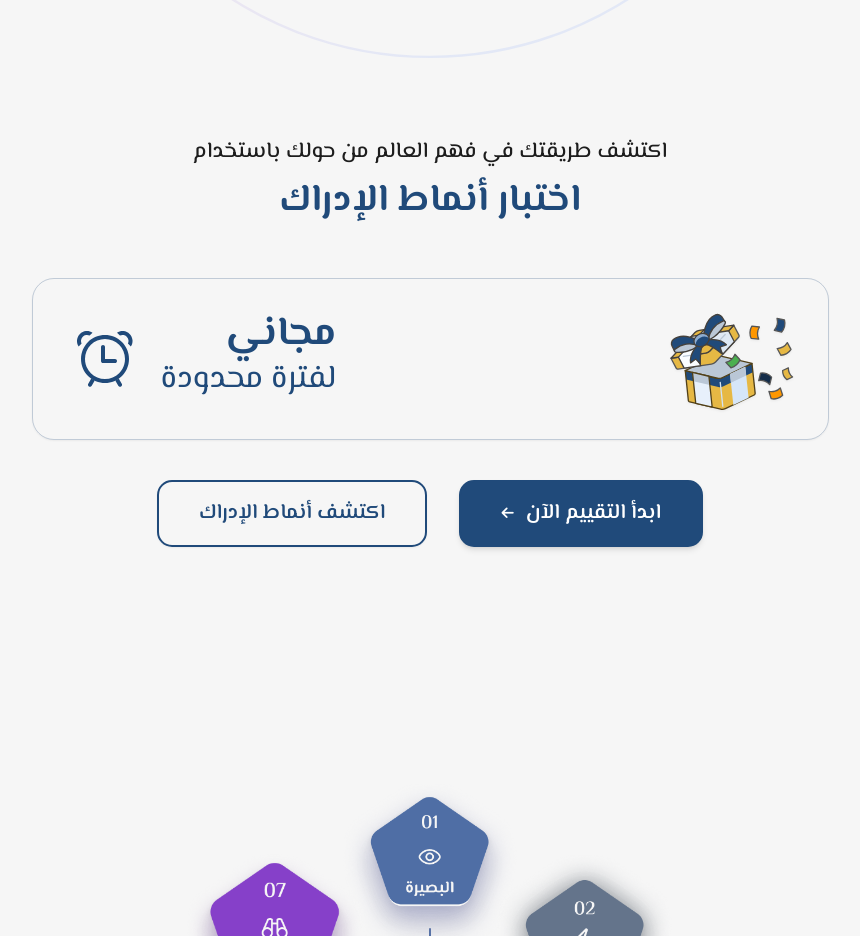
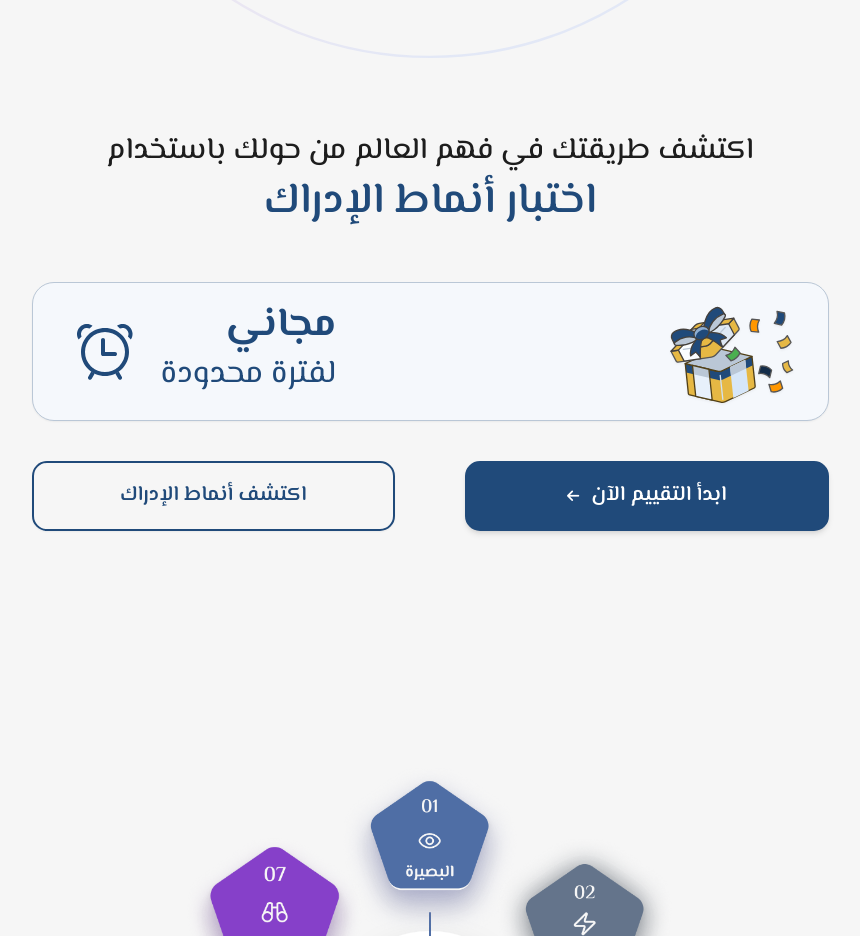
Before and after one commit to Ahmedsayed732004444/Home-Page, a website built with Vite: page index.html in a window 1280 px wide. Shown: the part 2681-3617 px from the top of the page, without its empty margins (210-1070 px from the left). Built offline with nearby package versions, Linux system fonts and the light colour scheme.

Commit message:
style: exact figma dimensions for perception headers, CTA box, and buttons

```diff
--- a/index.html
+++ b/index.html
@@ -459,19 +459,23 @@
 
       <!-- Heading (#875:7315) -->
       <div class="text-center mt-4 mb-6 px-2">
-        <p class="text-[15px] sm:text-[18px] md:text-[22px] font-medium text-brand-dark mb-1">اكتشف طريقتك في فهم العالم من حولك باستخدام</p>
-        <h2 class="text-[24px] sm:text-[30px] md:text-[38px] font-bold text-brand-primary">اختبار أنماط الإدراك</h2>
+        <p class="text-[15px] sm:text-[22px] md:text-[30px] font-medium text-brand-dark mb-1 leading-none" style="font-family: 'El Messiri', sans-serif; font-weight: 500;">
+          اكتشف طريقتك في فهم العالم من حولك باستخدام
+        </p>
+        <h2 class="text-[24px] sm:text-[34px] md:text-[43px] text-brand-primary" style="font-family: 'El Messiri', sans-serif; font-weight: 600; line-height: 1.5;">
+          اختبار أنماط الإدراك
+        </h2>
       </div>
 
       <!-- CTA Offer Card (#875:6126) -->
-      <div class="w-full max-w-[797px] bg-transparent border border-[#204A7A]/25 rounded-[22px] px-5 sm:px-10 py-5 sm:py-6 flex flex-wrap items-center justify-center sm:justify-between gap-4 shadow-sm my-6">
+      <div class="w-full max-w-[797px] bg-[#F5F8FC] border-[1.05px] border-[#BAC7D6] rounded-[22px] md:h-[139px] px-5 sm:px-10 py-5 sm:py-0 flex flex-wrap items-center justify-center sm:justify-between gap-4 shadow-sm my-6">
         <div class="w-16 h-16 sm:w-28 sm:h-28 flex items-center justify-center">
           <img src="/images/icons/wrapped-gift.svg" alt="Gift Box" loading="lazy" decoding="async" class="w-full h-full object-contain transform scale-[1.3] drop-shadow-sm" />
         </div>
         <div class="text-right flex items-center gap-4 sm:gap-6">
           <div>
             <span class="text-[24px] sm:text-[32px] md:text-[40px] font-bold text-brand-primary block leading-none">مجاني</span>
-            <span class="text-[18px] sm:text-[24px] md:text-[32px] font-normal text-brand-primary block">لفترة محدودة</span>
+            <span class="text-[18px] sm:text-[24px] md:text-[32px] font-normal text-brand-primary block mt-1">لفترة محدودة</span>
           </div>
           <div class="flex items-center justify-center">
             <img src="/images/icons/alarm-clock.svg" alt="Alarm Clock" loading="lazy" decoding="async" class="w-10 h-10 sm:w-16 sm:h-16 object-contain" />
@@ -480,12 +484,12 @@
       </div>
 
       <!-- Action Buttons (#875:6168) -->
-      <div class="flex flex-row items-center justify-center gap-2 sm:gap-8 mt-4 w-full sm:w-auto px-4 sm:px-0">
-        <a href="#challenge" class="group flex-1 sm:flex-initial px-3 sm:px-10 py-2.5 sm:py-4 bg-brand-primary text-white rounded-[12px] sm:rounded-[15px] font-semibold text-[12px] sm:text-[21px] flex items-center justify-center gap-1.5 sm:gap-3 shadow-md hover:bg-[#102744] hover:shadow-xl hover:-translate-y-0.5 active:translate-y-0 transition-all duration-200 border-2 border-brand-primary cursor-pointer whitespace-nowrap">
+      <div class="flex flex-row items-center justify-center gap-4 sm:gap-[70px] mt-4 w-full max-w-[797px] px-4 sm:px-0">
+        <a href="#challenge" class="group flex-1 px-3 sm:px-6 md:h-[70px] bg-brand-primary text-white rounded-[12px] sm:rounded-[15px] font-semibold text-[12px] sm:text-[21px] flex items-center justify-center gap-1.5 sm:gap-3 shadow-md hover:bg-[#102744] hover:shadow-xl hover:-translate-y-0.5 active:translate-y-0 transition-all duration-200 border-2 border-brand-primary cursor-pointer whitespace-nowrap">
           <span>ابدأ التقييم الآن</span>
           <i class="fa-solid fa-arrow-left text-sm group-hover:-translate-x-1.5 transition-transform duration-200"></i>
         </a>
-        <a href="#assessments" class="flex-1 sm:flex-initial px-3 sm:px-10 py-2.5 sm:py-4 border-2 border-brand-primary text-brand-primary rounded-[12px] sm:rounded-[15px] font-semibold text-[12px] sm:text-[21px] text-center hover:bg-brand-primary hover:text-white transition-all duration-200 shadow-sm hover:shadow-md cursor-pointer whitespace-nowrap">
+        <a href="#assessments" class="flex-1 px-3 sm:px-6 md:h-[70px] border-2 border-brand-primary text-brand-primary rounded-[12px] sm:rounded-[15px] font-semibold text-[12px] sm:text-[21px] flex items-center justify-center hover:bg-brand-primary hover:text-white transition-all duration-200 shadow-sm hover:shadow-md cursor-pointer whitespace-nowrap">
           <span>اكتشف أنماط الإدراك</span>
         </a>
       </div>
```
